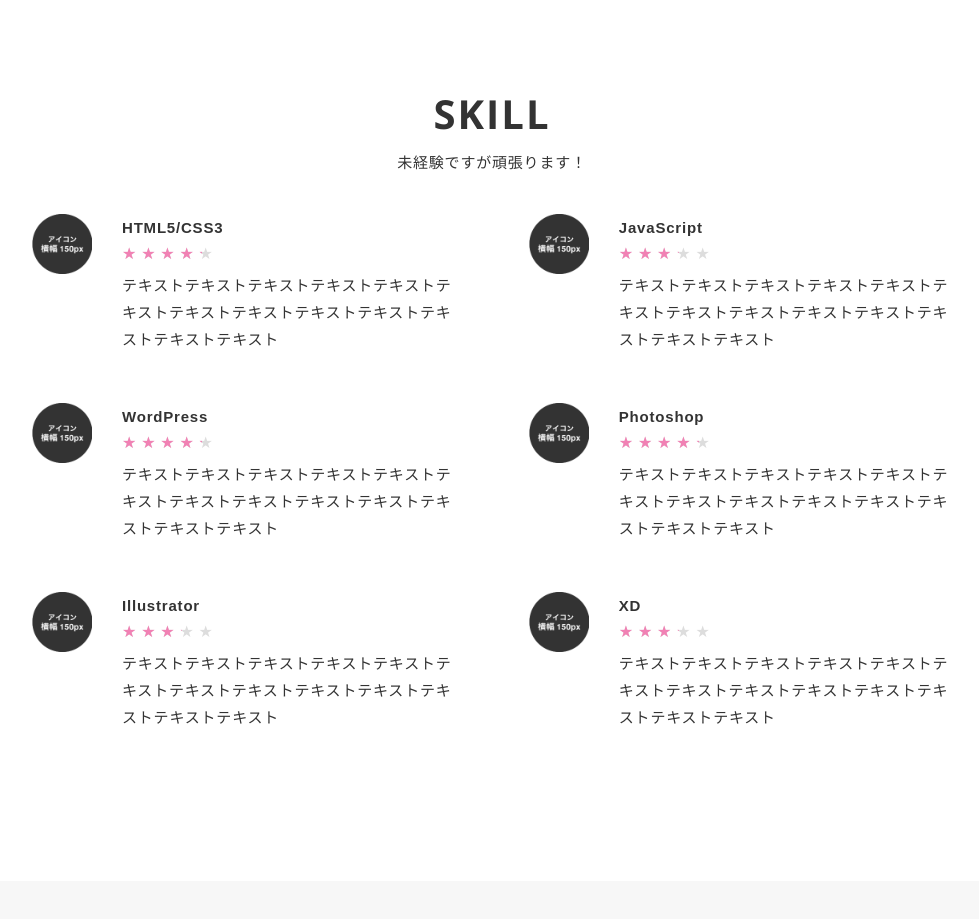
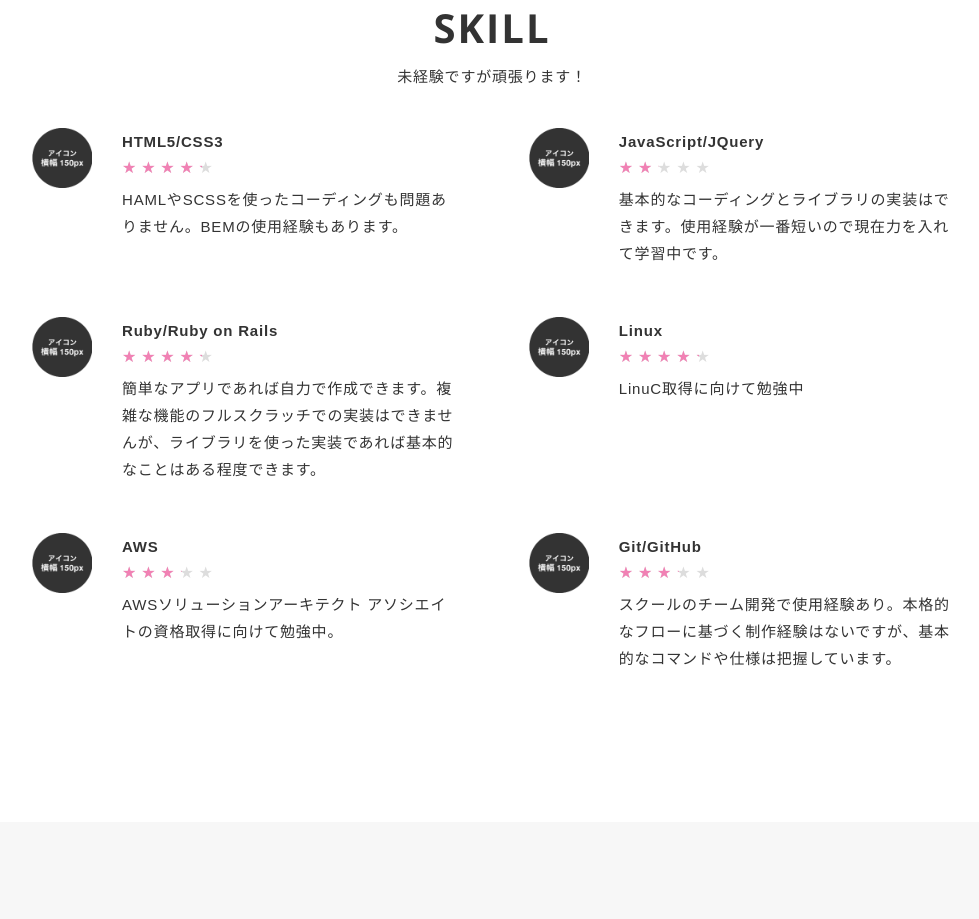
Before and after one commit to nagisa-miura/my-portfolio, a plain HTML site: page index.html in a window 1280 px wide. Shown: the part 3620-4539 px from the top of the page, without its empty margins (148-1127 px from the left). Drawn offline with nearby package versions, Linux system fonts and the light colour scheme.

Commit message:
スキルに関する文章を作成

```diff
--- a/index.html
+++ b/index.html
@@ -128,8 +128,8 @@
             <div class="section-desc">
               <div class="section-text">
                 <span class="text-bold">サイト名：</span><br>メルカリクローン<br><a href="#"
-                  target="_blank">https://●●●.com</a><br><br>
-                <span class="text-bold">担当：</span><br>デプロイ(EC2) / 画像アップロード(S3) / 出品ページマークアップ 等
+                  target="_blank">http://52.199.29.90/</a><br><br>
+                <span class="text-bold">担当：</span><br>デプロイ / 本番環境運用 / 画像アップロード / 出品ページマークアップ 等
                 <br>
                 <br>
                 <span
@@ -154,7 +154,10 @@
             </div>
             <div class="section-desc">
               <div class="section-text">
-                テキストテキストテキストテキストテキストテキストテキストテキストテキスト<br>テキストテキストテキストテキストテキストテキストテキストテキストテキストテキストテキストテキストテキストテキストテキストテキストテキストテキストテキストテキストテキストテキストテキストテキストテキストテキストテキストテキストテキストテキストテキストテキストテキストテキストテキストテキストテキストテキストテキストテキストテキストテキストテキストテキストテキストテキストテキストテキストテキストテキスト<br><br>テキストテキストテキストテキストテキストテキストテキストテキストテキストテキストテキストテキストテキストテキストテキストテキストテキストテキスト
+                2018年夏頃よりPCを使った仕事に興味を持ちMacBookを購入、プログラミングを触り始める。<br>
+                2019年5月よりプログラミングスクールで本格的に学習を始める。簡易SNS、非同期チャットアプリ、ECサイトの制作を経験。<br>
+                2019年7月に卒業し現在就職活動中。<br>
+                使用エディタはVisualStudioCode。タスク管理はTrelloを使うことが多いです。
               </div>
             </div>
           </div>
@@ -179,7 +182,7 @@
                   <div class="rate rate4"></div>
                 </div>
                 <div class="section-text">
-                  テキストテキストテキストテキストテキストテキストテキストテキストテキストテキストテキストテキストテキスト</div>
+                  HAMLやSCSSを使ったコーディングも問題ありません。BEMの使用経験もあります。</div>
               </div>
             </div>
             <div class="card">
@@ -187,12 +190,12 @@
                 <img src="img/skill/icon_skill.png" alt="">
               </div>
               <div class="skill-desc">
-                <h3 class="skill-desc-title">JavaScript</h3>
+                <h3 class="skill-desc-title">JavaScript/JQuery</h3>
                 <div class="rating">
-                  <div class="rate rate3"></div>
+                  <div class="rate rate2"></div>
                 </div>
                 <div class="section-text">
-                  テキストテキストテキストテキストテキストテキストテキストテキストテキストテキストテキストテキストテキスト</div>
+                  基本的なコーディングとライブラリの実装はできます。使用経験が一番短いので現在力を入れて学習中です。</div>
               </div>
             </div>
             <div class="card">
@@ -200,12 +203,12 @@
                 <img src="img/skill/icon_skill.png" alt="">
               </div>
               <div class="skill-desc">
-                <h3 class="skill-desc-title">WordPress</h3>
+                <h3 class="skill-desc-title">Ruby/Ruby on Rails</h3>
                 <div class="rating">
                   <div class="rate rate4"></div>
                 </div>
                 <div class="section-text">
-                  テキストテキストテキストテキストテキストテキストテキストテキストテキストテキストテキストテキストテキスト</div>
+                  簡単なアプリであれば自力で作成できます。複雑な機能のフルスクラッチでの実装はできませんが、ライブラリを使った実装であれば基本的なことはある程度できます。</div>
               </div>
             </div>
             <div class="card">
@@ -213,12 +216,12 @@
                 <img src="img/skill/icon_skill.png" alt="">
               </div>
               <div class="skill-desc">
-                <h3 class="skill-desc-title">Photoshop</h3>
+                <h3 class="skill-desc-title">Linux</h3>
                 <div class="rating">
                   <div class="rate rate4"></div>
                 </div>
                 <div class="section-text">
-                  テキストテキストテキストテキストテキストテキストテキストテキストテキストテキストテキストテキストテキスト</div>
+                  LinuC取得に向けて勉強中</div>
               </div>
             </div>
             <div class="card">
@@ -226,12 +229,12 @@
                 <img src="img/skill/icon_skill.png" alt="">
               </div>
               <div class="skill-desc">
-                <h3 class="skill-desc-title">Illustrator</h3>
+                <h3 class="skill-desc-title">AWS</h3>
                 <div class="rating">
                   <div class="rate rate3"></div>
                 </div>
                 <div class="section-text">
-                  テキストテキストテキストテキストテキストテキストテキストテキストテキストテキストテキストテキストテキスト
+                  AWSソリューションアーキテクト アソシエイトの資格取得に向けて勉強中。
                 </div>
               </div>
             </div>
@@ -240,12 +243,12 @@
                 <img src="img/skill/icon_skill.png" alt="">
               </div>
               <div class="skill-desc">
-                <h3 class="skill-desc-title">XD</h3>
+                <h3 class="skill-desc-title">Git/GitHub</h3>
                 <div class="rating">
                   <div class="rate rate3"></div>
                 </div>
                 <div class="section-text">
-                  テキストテキストテキストテキストテキストテキストテキストテキストテキストテキストテキストテキストテキスト
+                  スクールのチーム開発で使用経験あり。本格的なフローに基づく制作経験はないですが、基本的なコマンドや仕様は把握しています。
                 </div>
               </div>
             </div>
@@ -256,7 +259,7 @@
           <div class="section-title-area">
             <h2 class="section-title">CONTACT</h2>
             <div class="section-intro">
-              お問い合わせは、SNSかメールでお願いいたします。
+              採用に関するお問い合わせは、SNSかメールでお願いいたします。
             </div>
           </div>
           <div class="section-body contact-wrapper">
```
